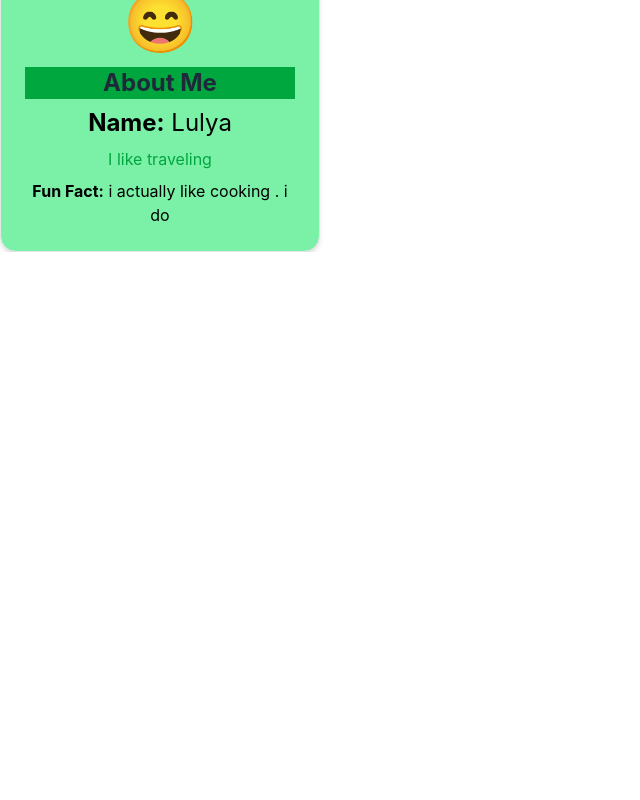
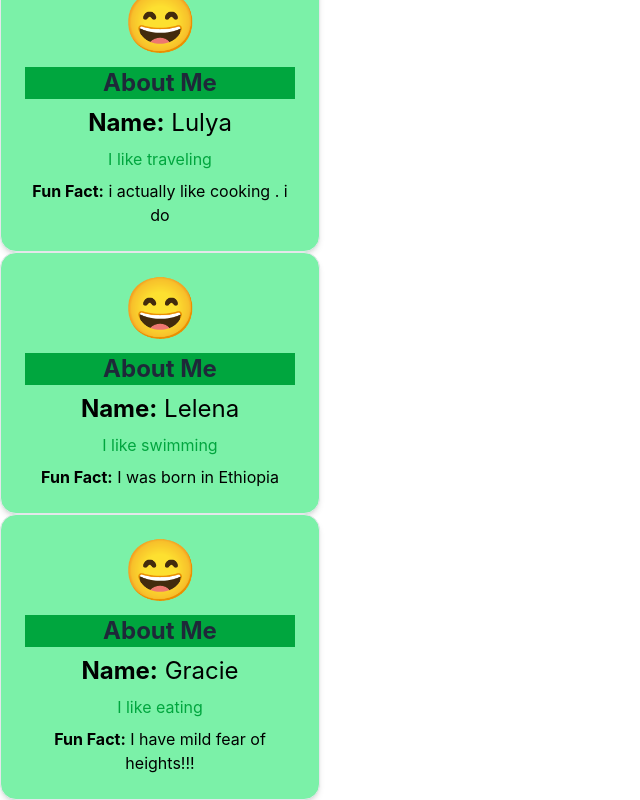
Before and after one commit to yunnimeomeo/final-project-, a React (Vite) app in the folder my-first-react-app/: page /about in a window 1280 px wide. Shown: the part 632-1432 px from the top of the page, without its empty margins (0-640 px from the left). Before the commit the page ends 884 px from the top, so only its background shows below. Built offline with nearby package versions, Linux system fonts and the light colour scheme.

Commit message:
added about me facts

```diff
--- a/my-first-react-app/src/pages/About.jsx
+++ b/my-first-react-app/src/pages/About.jsx
@@ -20,6 +20,19 @@ function About() {
   funfact = "i actually like cooking . i do"
   emoji = "😄"
         />
+<AboutMeCard
+          name = "Lelena"
+  bio = "I like swimming"
+  funfact = "I was born in Ethiopia"
+  emoji = "😄"
+        />
+        <AboutMeCard
+          name = "Gracie"
+  bio = "I like eating"
+  funfact = "I have mild fear of heights!!!"
+  emoji = "😄"
+        />
+
        </div>)
 
          ;
```
